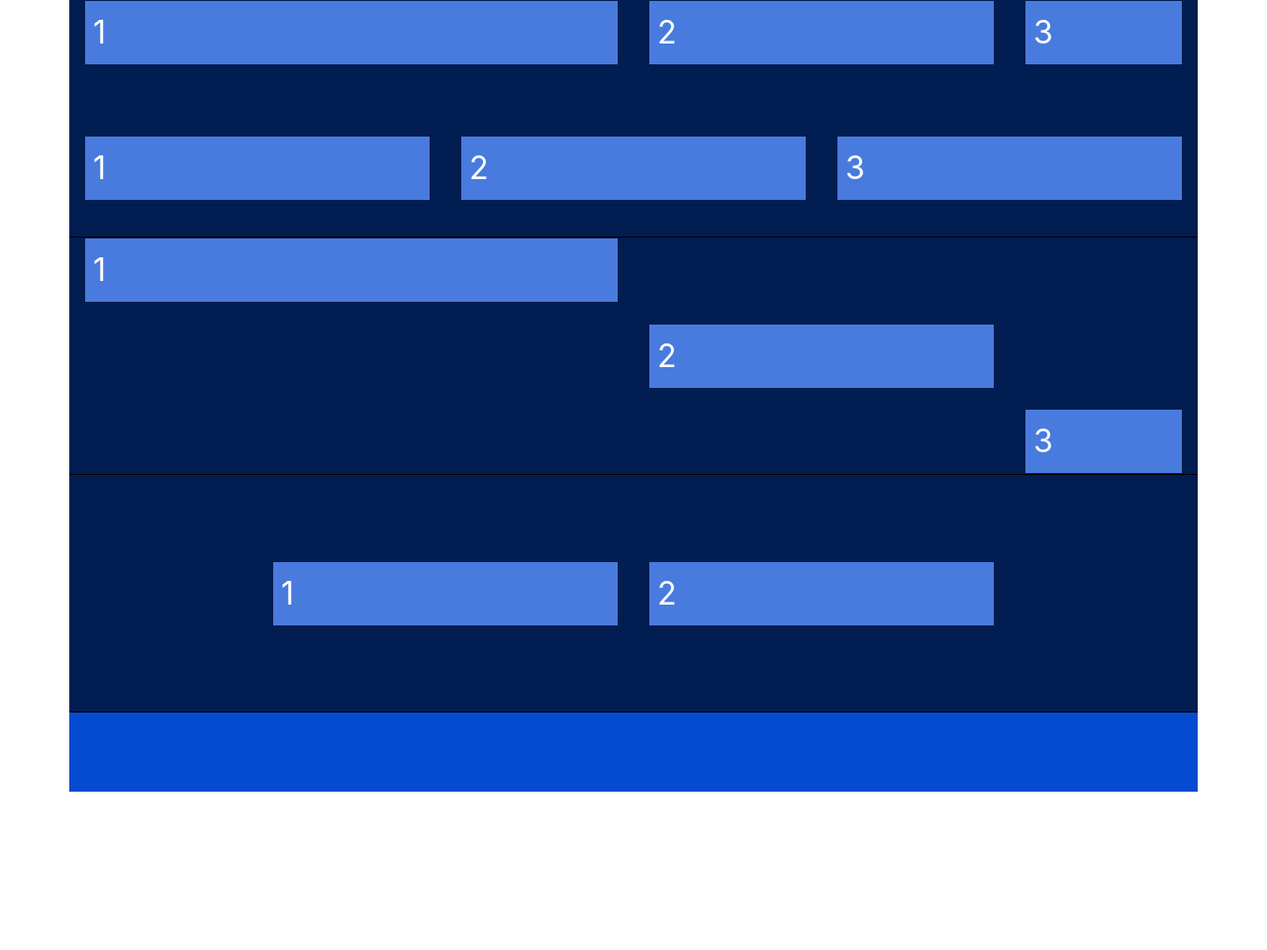
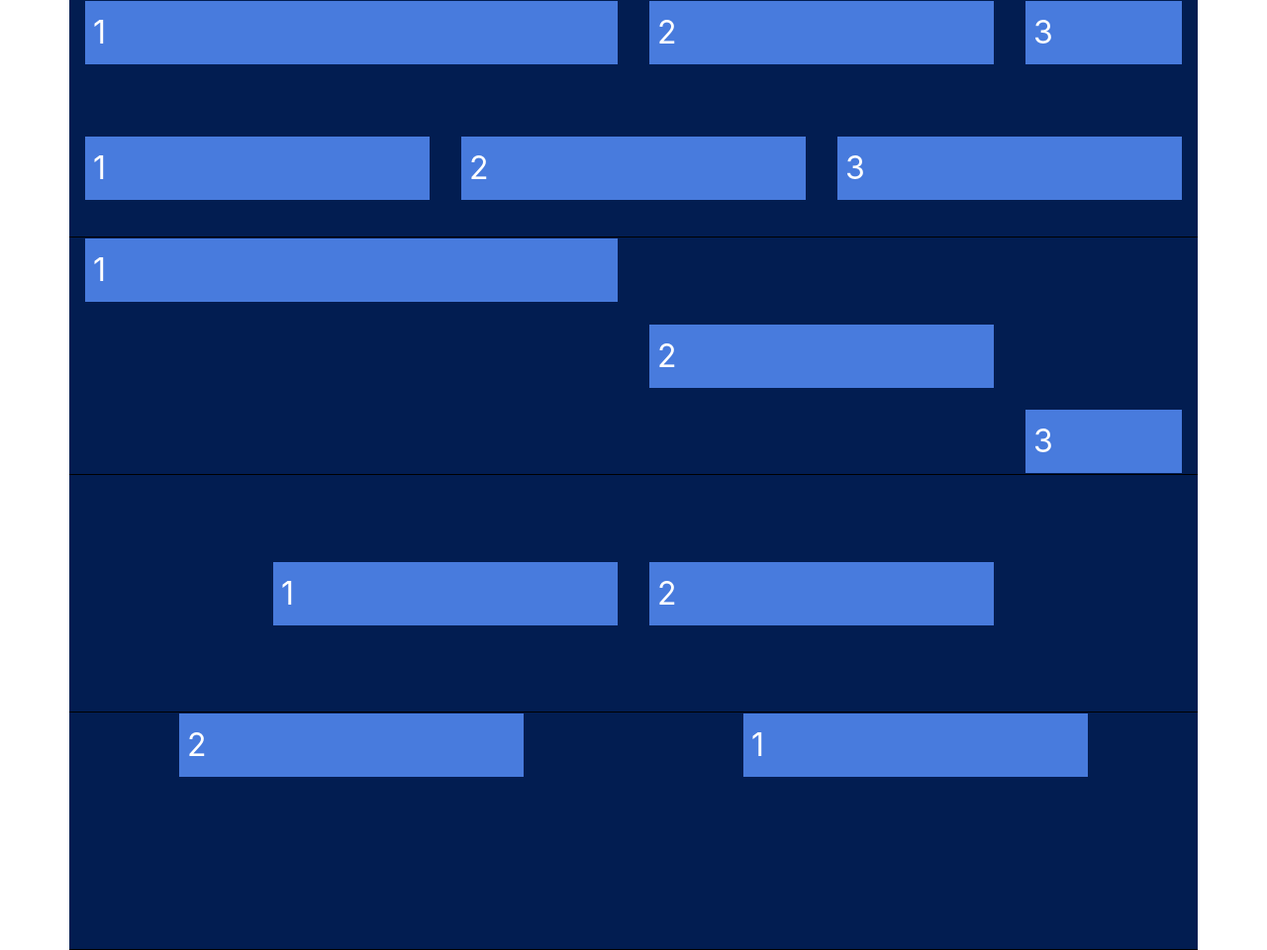
Before and after one commit to Yipeechen/bootstrap4-practice, a website: page index.html in a window 1280 px wide. Shown: the whole page at 99% size. Before the commit the page ends 800 px from the top, so only its background shows below. Drawn offline with nearby package versions, Linux system fonts and the light colour scheme.

Commit message:
order-$ & offset-$ intro

```diff
--- a/index.html
+++ b/index.html
@@ -49,6 +49,15 @@
       <div class="col-4"><span>1</span></div>
       <div class="col-4"><span>2</span></div>
     </div>
+
+    <!-- 排列順序oder ＆ 偏移offset -->
+    <div class="row">
+      <!-- order-first：排列的順序轉為第一個，使用了flex中order: -1 屬性
+           order-$：排列的順序轉為第$個，用來指定各區塊順序，($ = 1~12) -->
+      <!-- offset-$：偏移$個網格數，使用了 margin-left: %屬性 -->
+      <div class="col-4 order-2 offset-2"><span>1</span></div>
+      <div class="col-4 order-1 offset-1"><span>2</span></div>
+    </div>
   </div>
 
 
```
